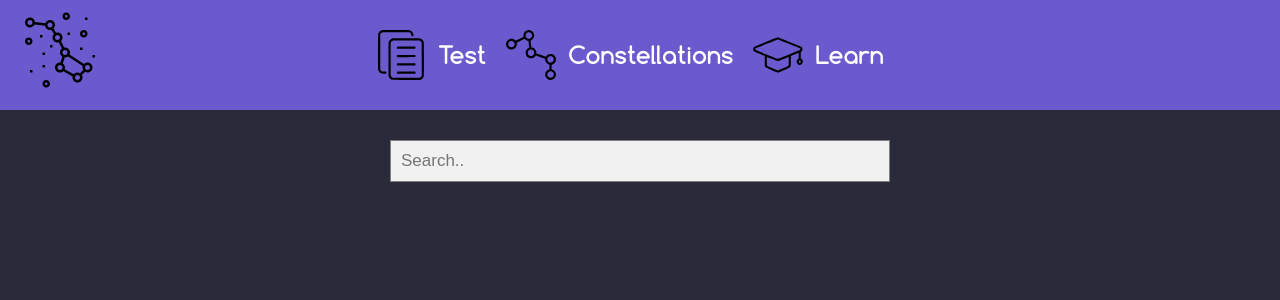
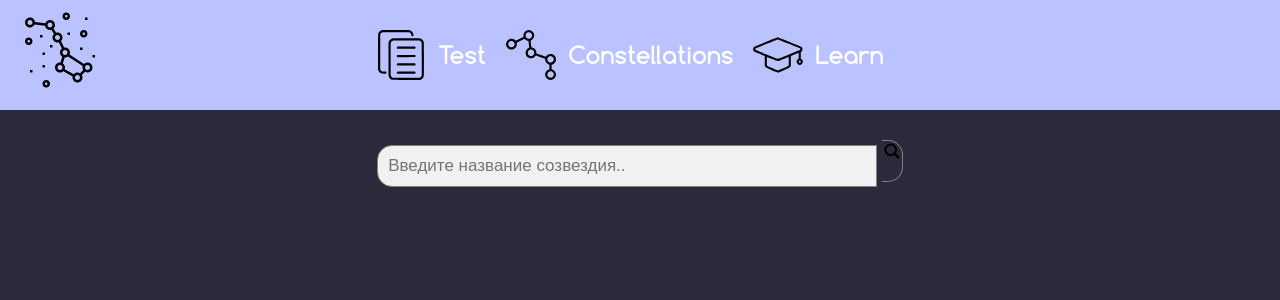
Before and after one commit to Terryroud/siderea, a Flask app: template templates/catalog.html in a window 1280 px wide. Shown: the top 300 px of the page. Run offline with Flask 2, Linux system fonts and the light colour scheme; the template is opened without the code that fills it, so the values that code supplies are empty.

Commit message:
heejwpild

```diff
--- a/main.py
+++ b/main.py
@@ -21,7 +21,7 @@ api.add_resource(constellations_resource.CatalogListResource, "/api/get/cons")
 
 
 def main():
-    db_session.global_init("db/main_db.db")
+    db_session.global_init("db/kringe_bd.db")
 
 
 @app.route("/base")
@@ -184,11 +184,10 @@ def getcookie():
 
 
 
-@app.route('/result/<string:result>', methods=['GET'])
-def result(result):
+@app.route('/result', methods=['GET'])
+def result():
 
-
-    return render_template('result.html', res=result)
+    return render_template('result.html')
 
 
 app.add_url_rule('/test/<int:id>', view_func=test, methods=['GET', 'POST'])
--- a/static/css/style.css
+++ b/static/css/style.css
@@ -31,9 +31,8 @@
 
 .card {
     border-radius: 10px;
-    border: 5px solid white;
     width: 400px;
-    height: 450px;
+    height: 420px;
     color: black;
     margin: 15px 20px;
     background-color: #6c6c70;
@@ -42,6 +41,7 @@
 .card {
     display: flex;
     justify-content: center;
+    cursor: pointer;
 }
 :root {
     --dark: #0D0D2B;
@@ -96,34 +96,48 @@ body {
     display: flex;
     justify-content: center;
     position: relative;
-    background-color: #6a5acd;
+    background-color: #BAC3FF;
     padding: 30px 20px;
 }
-form.example input[type=text] {
+.example input[type=text] {
     padding: 10px;
     font-size: 17px;
     border: 1px solid grey;
     width: 500px;
     background: #f1f1f1;
+    color: black;
+    border-radius: 15px 0 0 15px;
 }
-
+.card-input h2{
+   display: inline-block;
+   margin-bottom: 22px;
+}
+.search-form{
+    margin-bottom: 22px;
+}
+.card-input{
+    display: flex;
+    flex-direction: column;
+    justify-content: center;
+    align-items: center;
+}
 /* Style the submit button */
-form.example button {
-    float: left;
-    width: 5%;
+.example button {
     height: 42px;
     padding: 10px;
-    background: var(--purple);
+    background: #6a5acd;
     color: black;
     font-size: 17px;
     border: 1px solid grey;
     border-left: none;
     /* Prevent double borders */
     cursor: pointer;
+    border-radius: 0 15px 15px 0;
+    background: url(/static/img/search.svg) top left no-repeat;
 }
 
 form.example button:hover {
-    background: #0b7dda;
+    background: grey;
 }
 
 form.example::after {
--- a/templates/catalog.html
+++ b/templates/catalog.html
@@ -3,17 +3,18 @@
 {% block main %}
 <div class="main">
     <div class="search-form"><form class="example" action="">
-        <input type="text" placeholder="Search.." name="search">
+        <input type="text" placeholder="Введите название созвездия.." name="search">
+        <button type="submit"></button>
     </form></div>
     {%for i in range(0, dlina, 3)%}
             <div class="card100500">
             {%for j in range(3)%}
             {% if j+i < dlina %}
-            <div class="card">
+            <div class="card" onclick="location.href='/constellation/{{data[i+j].id}}'">
                 <div class="card-input">
                     <h2>{{data[i+j].title}}</h2>
-                    <img src="{{data[i+j].image}}" class="cons-foto" alt="" width="300" height="300"></div>
-            </div>
+                    <img src="{{data[i+j].image}}" class="cons-foto" alt="" width="300" height="300">
+            </div></div>
             {% endif %}
             {% endfor %}
         </div>
--- /dev/null
+++ b/templates/constellation.html
@@ -0,0 +1,5 @@
+{%extends 'base.html' %}
+
+{% block main %}
+{{object}}
+{% endblock %}
--- a/templates/teach.html
+++ b/templates/teach.html
@@ -9,7 +9,7 @@
             <img src="{{data[i].image}}" alt="">
         </div>
         {% for j in range(3) %}
-        <input type="checkbox" onclick="location.href ='/cookie/{{id}}/{{i}}/{{j}}'">{{answer[i][j]}}</br>
+        <input type="radio" name="choice" onclick="location.href ='/cookie/{{id}}/{{i}}/{{j}}'">{{answer[i][j]}}</br>
         {% endfor %}
     </div>
     {% endfor %}
```
Also changed, not shown: static/img/search.svg (added).
